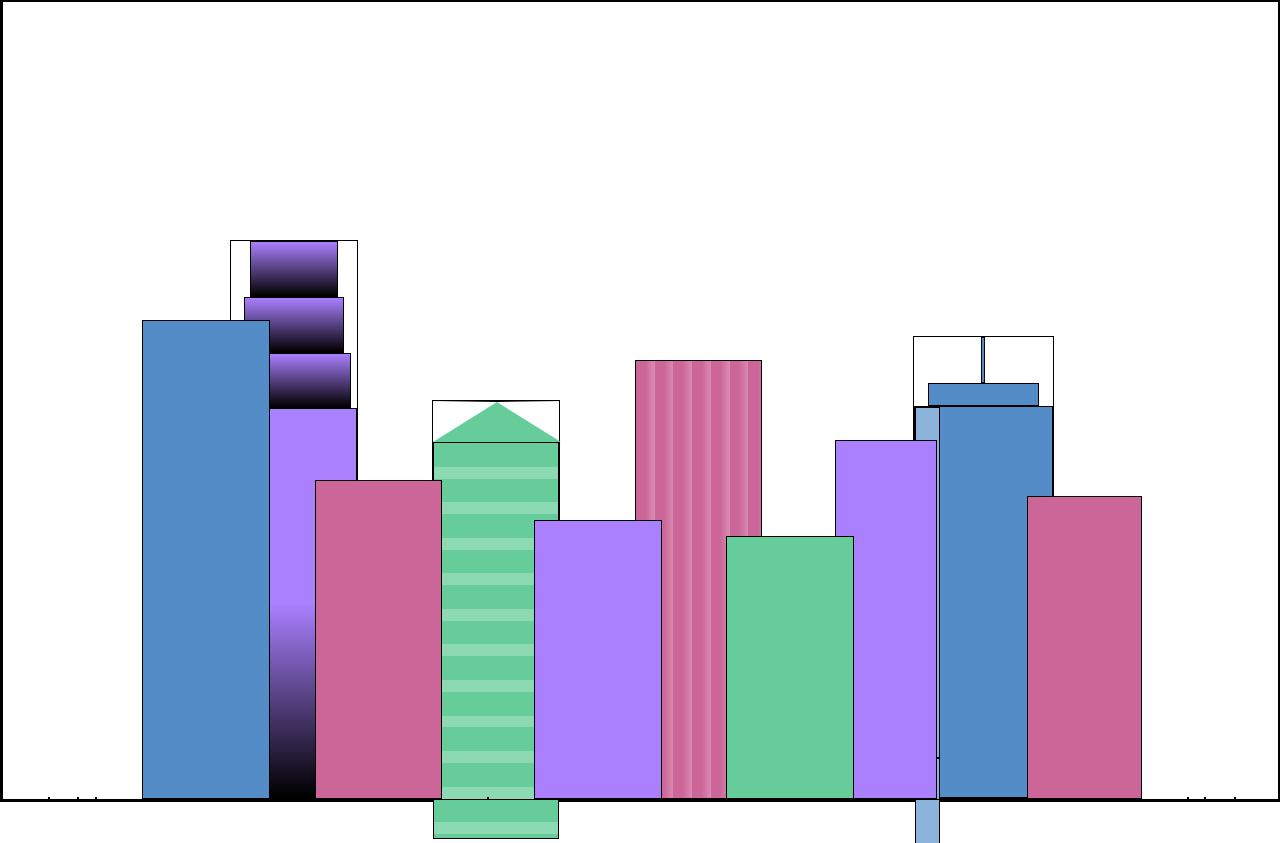
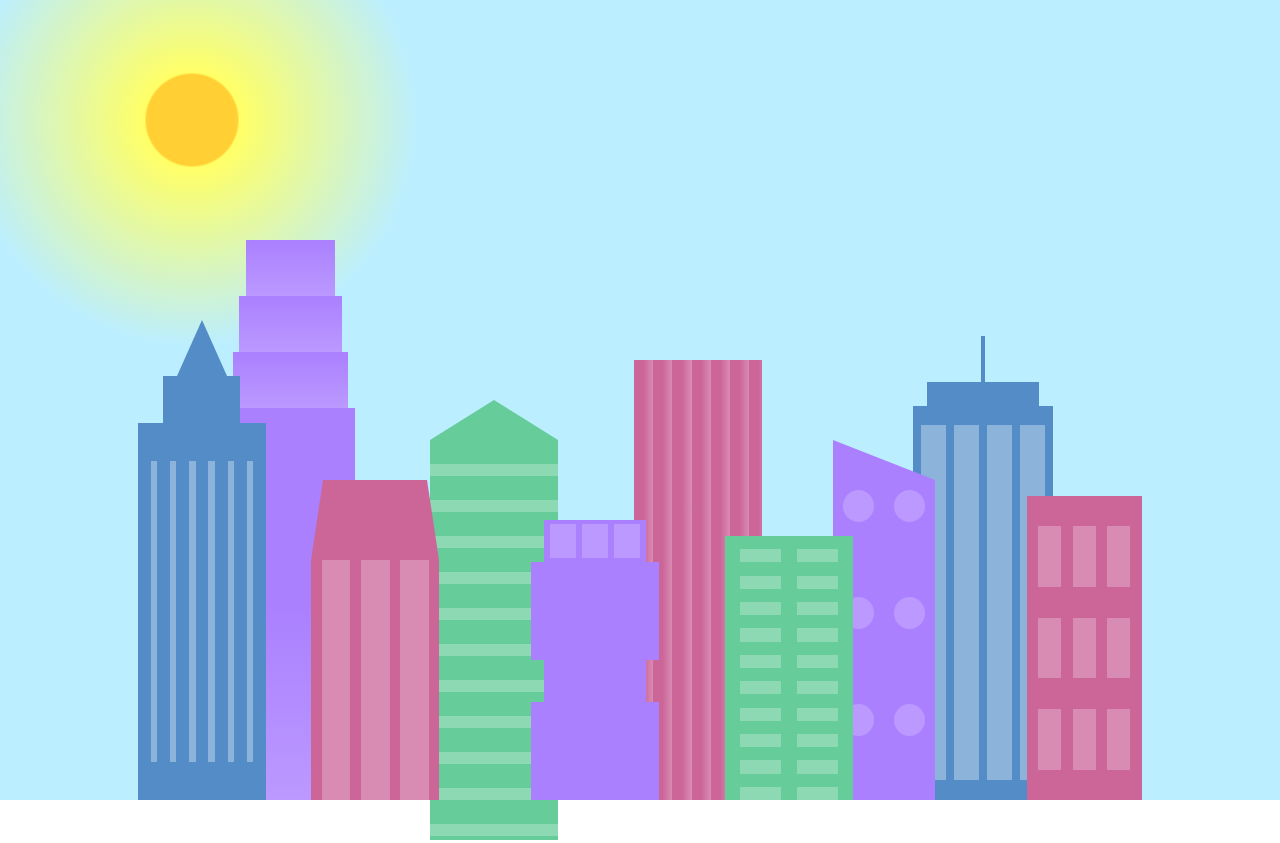
Before and after one commit to antoniobordignon/responsive-web-design-city-skyline, a plain HTML site: page index.html in a window 1280 px wide. Shown: the top 843 px of the page. Drawn offline with Linux system fonts and the light colour scheme.

Commit message:
finished project

```diff
--- a/index.html
+++ b/index.html
@@ -3,10 +3,11 @@
   <head>
     <meta charset="UTF-8">
     <title>City Skyline</title>
-    <link rel="stylesheet" href="styles.css">
+    <link href="styles.css" rel="stylesheet" />
   </head>
+
   <body>
-    <div class="background-buildings">
+    <div class="background-buildings sky">
       <div></div>
       <div></div>
       <div class="bb1 building-wrap">
@@ -24,7 +25,7 @@
       <div class="bb4 building-wrap">
         <div class="bb4a"></div>
         <div class="bb4b"></div>
-        <div class="bb4c">
+        <div class="bb4c window-wrap">
           <div class="bb4-window"></div>
           <div class="bb4-window"></div>
           <div class="bb4-window"></div>
@@ -38,11 +39,41 @@
     <div class="foreground-buildings">
       <div></div>
       <div></div>
-      <div class="fb1"></div>
-      <div class="fb2"></div>
+      <div class="fb1 building-wrap">
+        <div class="fb1a"></div>
+        <div class="fb1b"></div>
+        <div class="fb1c"></div>
+      </div>
+      <div class="fb2">
+        <div class="fb2a"></div>
+        <div class="fb2b window-wrap">
+          <div class="fb2-window"></div>
+          <div class="fb2-window"></div>
+          <div class="fb2-window"></div>
+        </div>
+      </div>
       <div></div>
-      <div class="fb3"></div>
-      <div class="fb4"></div>
+      <div class="fb3 building-wrap">
+        <div class="fb3a window-wrap">
+          <div class="fb3-window"></div>
+          <div class="fb3-window"></div>
+          <div class="fb3-window"></div>
+        </div>
+        <div class="fb3b"></div>
+        <div class="fb3a"></div>
+        <div class="fb3b"></div>
+      </div>
+      <div class="fb4">
+        <div class="fb4a"></div>
+        <div class="fb4b">
+          <div class="fb4-window"></div>
+          <div class="fb4-window"></div>
+          <div class="fb4-window"></div>
+          <div class="fb4-window"></div>
+          <div class="fb4-window"></div>
+          <div class="fb4-window"></div>
+        </div>
+      </div>
       <div class="fb5"></div>
       <div class="fb6"></div>
       <div></div>
--- a/styles.css
+++ b/styles.css
@@ -3,14 +3,13 @@
   --building-color2: #66cc99;
   --building-color3: #cc6699;
   --building-color4: #538cc6;
-    --window-color1: black;
+  --window-color1: #bb99ff;
   --window-color2: #8cd9b3;
   --window-color3: #d98cb3;
   --window-color4: #8cb3d9;
 }
 
 * {
-    border: 1px solid black;
   box-sizing: border-box;
 }
 
@@ -34,6 +33,22 @@
   display: flex;
   flex-direction: column;
   align-items: center;
+}
+
+.window-wrap {
+  display: flex;
+  align-items: center;
+  justify-content: space-evenly;
+}
+
+.sky {
+  background: radial-gradient(
+      closest-corner circle at 15% 15%,
+      #ffcf33,
+      #ffcf33 20%,
+      #ffff66 21%,
+      #bbeeff 100%
+    );
 }
 
 /* BACKGROUND BUILDINGS - "bb" stands for "background building" */
@@ -137,39 +152,169 @@
 .fb1 {
   width: 10%;
   height: 60%;
+}
+
+.fb1a {
+  border-bottom: 7vh solid var(--building-color4);
+  border-left: 2vw solid transparent;
+  border-right: 2vw solid transparent;
+}
+
+.fb1b {
+  width: 60%;
+  height: 10%;
   background-color: var(--building-color4);
+}
+
+.fb1c {
+  width: 100%;
+  height: 80%;
+  background: repeating-linear-gradient(
+      90deg,
+      var(--building-color4),
+      var(--building-color4) 10%,
+      transparent 10%,
+      transparent 15%
+    ),
+    repeating-linear-gradient(
+      var(--building-color4),
+      var(--building-color4) 10%,
+      var(--window-color4) 10%,
+      var(--window-color4) 90%
+    );
 }
 
 .fb2 {
   width: 10%;
   height: 40%;
+}
+
+.fb2a {
+  width: 100%;
+  border-bottom: 10vh solid var(--building-color3);
+  border-left: 1vw solid transparent;
+  border-right: 1vw solid transparent;
+}
+
+.fb2b {
+  width: 100%;
+  height: 75%;
   background-color: var(--building-color3);
+}
+
+.fb2-window {
+  width: 22%;
+  height: 100%;
+  background-color: var(--window-color3);
 }
 
 .fb3 {
   width: 10%;
   height: 35%;
+}
+
+.fb3a {
+  width: 80%;
+  height: 15%;
   background-color: var(--building-color1);
+}
+
+.fb3b {
+  width: 100%;
+  height: 35%;
+  background-color: var(--building-color1);
+}
+
+.fb3-window {
+  width: 25%;
+  height: 80%;
+  background-color: var(--window-color1);
 }
 
 .fb4 {
   width: 8%;
   height: 45%;
-    background-color: var(--building-color1);
   position: relative;
   left: 10%;
+}
+
+.fb4a {
+  border-top: 5vh solid transparent;
+  border-left: 8vw solid var(--building-color1);
+}
+
+.fb4b {
+  width: 100%;
+  height: 89%;
+  background-color: var(--building-color1);
+  display: flex;
+  flex-wrap: wrap;
+}
+
+.fb4-window {
+  width: 30%;
+  height: 10%;
+  border-radius: 50%;
+  background-color: var(--window-color1);
+  margin: 10%;
 }
 
 .fb5 {
   width: 10%;
   height: 33%;
-    background-color: var(--building-color2);
   position: relative;
   right: 10%;
+  background: repeating-linear-gradient(
+      var(--building-color2),
+      var(--building-color2) 5%,
+      transparent 5%,
+      transparent 10%
+    ),
+    repeating-linear-gradient(
+      90deg,
+      var(--building-color2),
+      var(--building-color2) 12%,
+      var(--window-color2) 12%,
+      var(--window-color2) 44%
+    );
 }
 
 .fb6 {
   width: 9%;
   height: 38%;
-    background-color: var(--building-color3);
+  background: repeating-linear-gradient(
+      90deg,
+      var(--building-color3),
+      var(--building-color3) 10%,
+      transparent 10%,
+      transparent 30%
+    ),
+    repeating-linear-gradient(
+      var(--building-color3),
+      var(--building-color3) 10%,
+      var(--window-color3) 10%,
+      var(--window-color3) 30%
+    );
 }
+
+@media (max-width: 1000px) {
+  :root {
+    --building-color1: #000;
+    --building-color2: #000;
+    --building-color3: #000;
+    --building-color4: #000;
+    --window-color1: #777;
+    --window-color2: #777;
+    --window-color3: #777;
+    --window-color4: #777;
+  }
+  .sky {
+    background: radial-gradient(
+        closest-corner circle at 15% 15%,
+        #ccc,
+        #ccc 20%,
+        #445 21%,
+        #223 100%
+      );
+  }
+}
```
Lines whose indentation alone changed are shown as unchanged.
